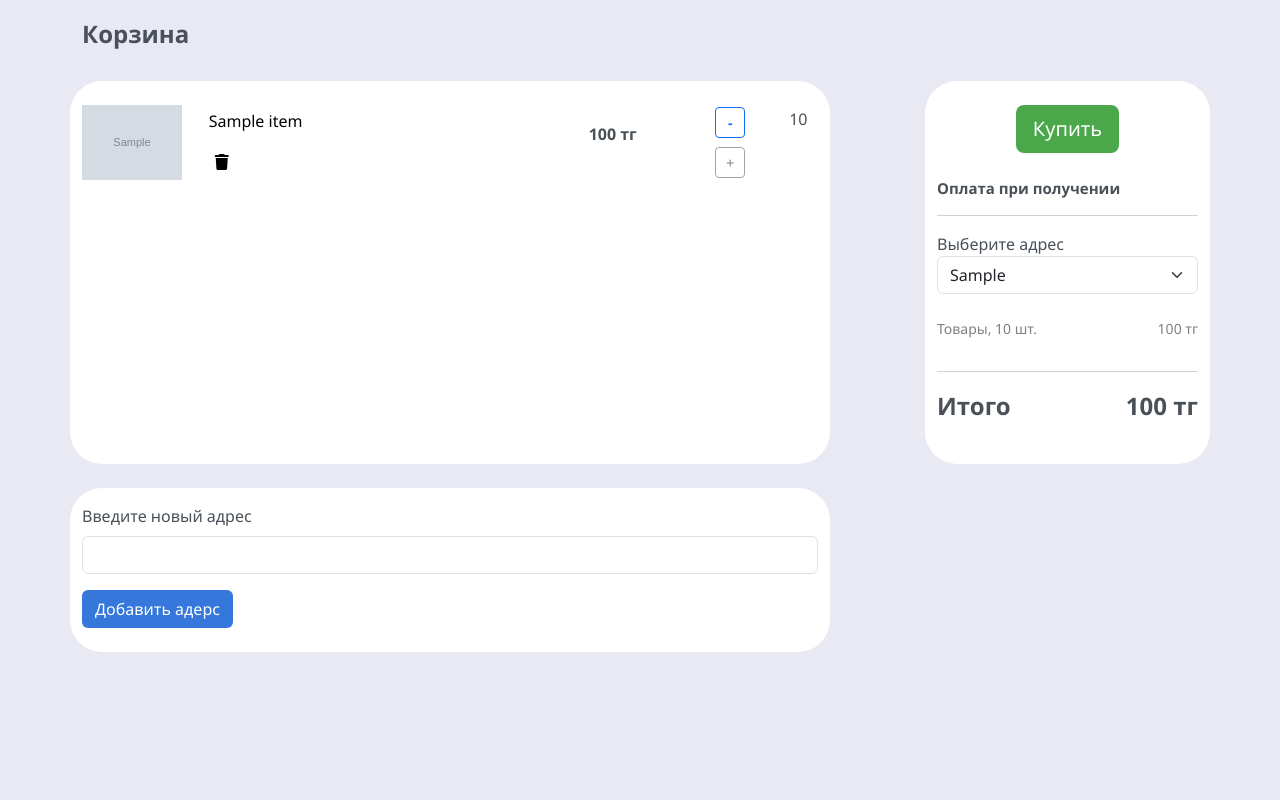
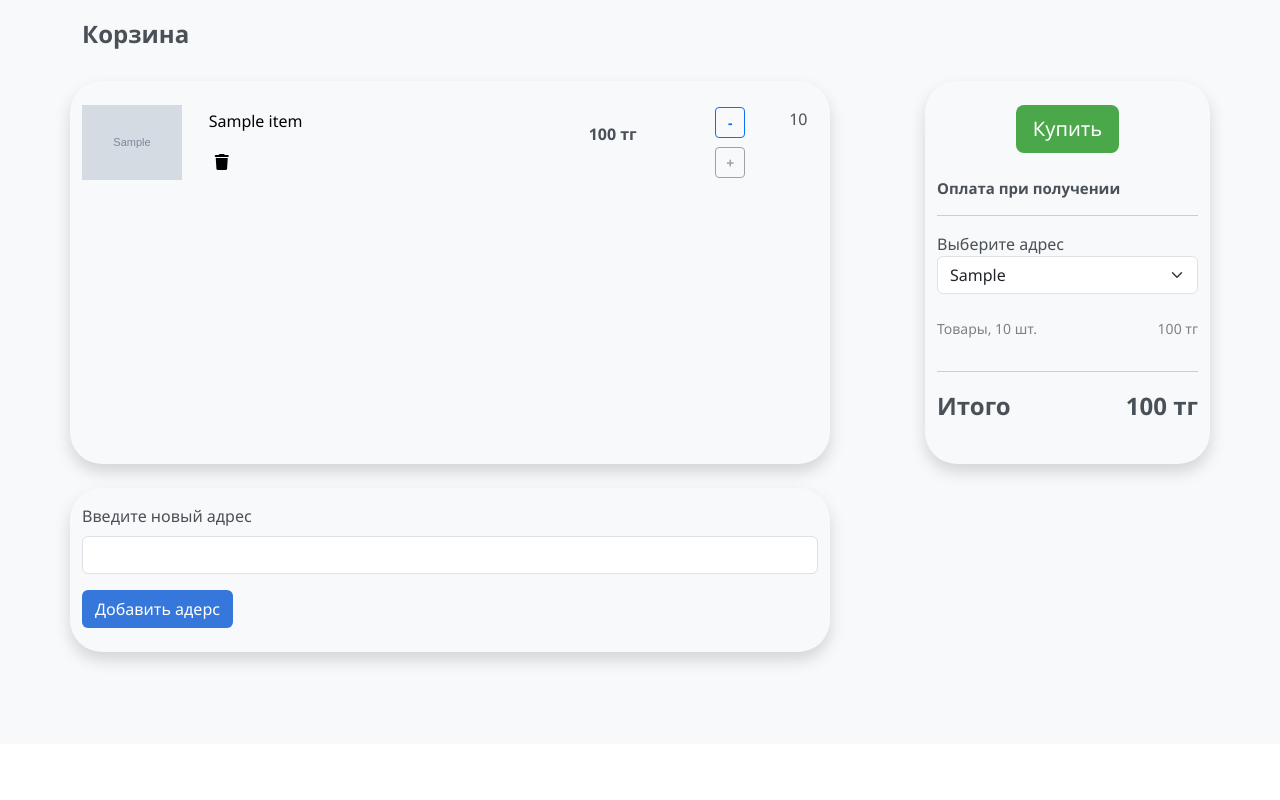
Before and after one commit to Cagey7/technoshop, a Django app: page /cart/ in a window 1280 px wide. Shown: the part 56-856 px from the top of the page. After the commit the page ends 724 px from the top, so only its background shows below. Run offline with Django 4.2, Linux system fonts and the light colour scheme; a user stored in the database is signed in; tables that the repository leaves empty hold one stand-in row (values such as "Sample post"); grey boxes marked "Sample" are stand-in pictures; parts of the project's set-up code (start-up, migrations or seed data) failed here and were passed over.

Commit message:
Changed main page

```diff
--- a/cart/templates/cart/cart.html
+++ b/cart/templates/cart/cart.html
@@ -2,7 +2,7 @@
 {% load humanize %}
 
 {% block body %}
-<main style="background-color: #e8e9f3; min-height: 100vh;">
+<main>
     <div class="container">
     {% if cart_items %}
     <h4 class="fw-bold">Корзина</h4>
@@ -14,7 +14,7 @@
     {% if user.is_authenticated %}
         {% if cart_items %}
             <div class="row">
-                <div class="col-md-8 rounded-5" style="background-color: white;">
+                <div class="col-md-8 rounded-5 shadow">
                     <br>
                     {% for cart_item in cart_items %}
                     <div class="row align-items-center" >
@@ -75,7 +75,7 @@
                 </div>
                 <div class="col-md-1 rounded-5"></div>
 
-                <div class="col-md-3 rounded-5" style="background-color: white;">
+                <div class="col-md-3 rounded-5 shadow shadow" style="max-width:370px;">
                     <br>
                     {% if addresses %}
                         <form method="post" action="{% url 'make_an_order' %}">
@@ -115,7 +115,7 @@
             </div>
             <br>
             <div class="row">
-                <div class="col-md-8 rounded-5" style="background-color: white;">
+                <div class="col-md-8 rounded-5 shadow">
                     <form method="post" action="{% url 'add_address' %}" class="mt-3">
                         {% csrf_token %}
                         <div class="mb-3">
@@ -133,7 +133,7 @@
 
         {% if cart_items %}
                 <div class="row">
-                    <div class="col-md-8 rounded-5" style="background-color: white;">
+                    <div class="col-md-8 rounded-5 shadow" >
                         <br>
                         {% for cart_item in cart_items %}
                             <div class="row align-items-center">
@@ -193,7 +193,7 @@
                         <br>
                     </div>
                     <div class="col-md-1"></div>
-                    <div class="col-md-3 rounded-5" style="background-color: white;">
+                    <div class="col-md-3 rounded-5 shadow">
                         <br>
                         <form method="get" action="{% url 'register' %}" class="text-center" >
                             {% csrf_token %}
```
Also changed, not shown: products/templates/products/chapter.html (+4 -19 lines), products/templates/products/item.html (+18 -0 lines), sales/admin.py (+7 -1 lines), sales/models.py (+12 -0 lines), sales/migrations/0009_news.py (added).
